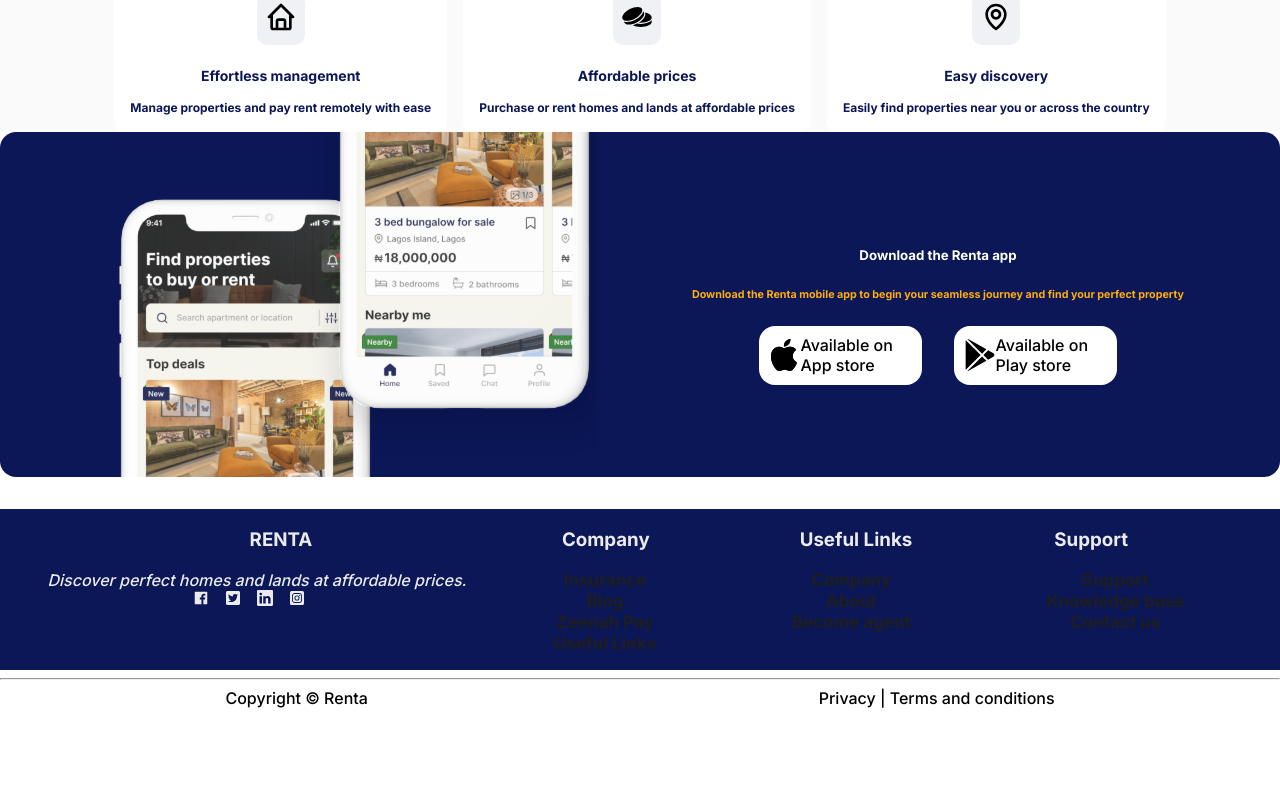
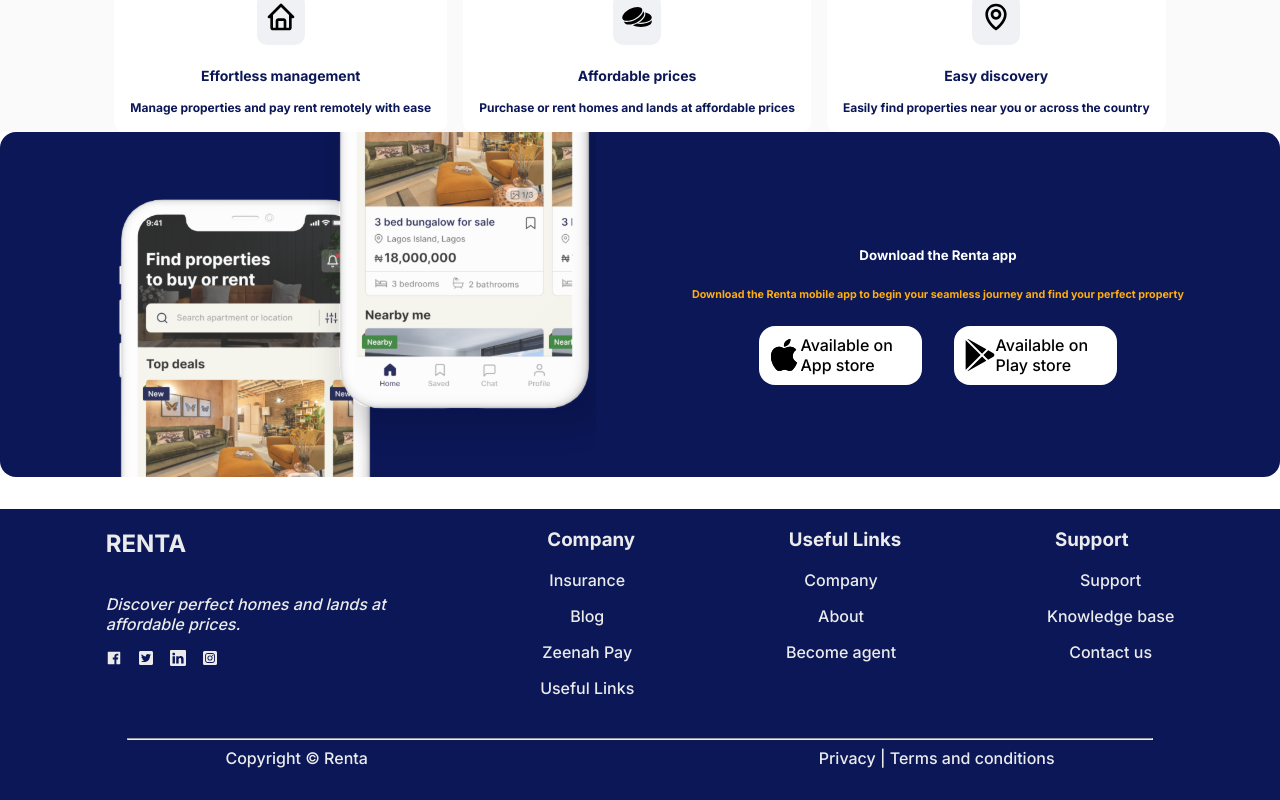
Before and after one commit to walexy026/renta, a React (Create React App) app: page / in a window 1280 px wide. Shown: the part 1341-2141 px from the top of the page. Before the commit the page ends 2049 px from the top, so only its background shows below. Built offline with nearby package versions, Linux system fonts and the light colour scheme.

Commit message:
scroll to bar

```diff
--- a/src/App.js
+++ b/src/App.js
@@ -3,11 +3,13 @@
 import Navbar from "./components/Navbar/Navbar";
 import Partner from "./components/Partners/Partner";
 import Playstore from "./components/Playstore/Playstore";
+import ScrollToTop from "./components/ScrollToTop/ScrollToTop";
 import Stats from "./components/Stats/Stats";
 
 function App() {
   return (
     <div className="App">
+      <ScrollToTop />
       <Navbar />
       <HeroSection />
       <Partner />
--- a/src/components/Footer/Footer.jsx
+++ b/src/components/Footer/Footer.jsx
@@ -31,11 +31,11 @@
   ];
 
   return (
-    <div>
+    <div className="footerItems">
       <footer>
         <div className="row">
           <div className="brand">
-            <h3>RENTA</h3>
+            <h2>RENTA</h2>
           </div>
           <address className="description">
             Discover perfect homes and lands at affordable prices.
@@ -50,7 +50,11 @@
           <h3>Company</h3>
           <ul className="list">
             {servicesLinks.map((link) => {
-              return <li key={link}>{link}</li>;
+              return (
+                <li className="listLink" key={link}>
+                  {link}
+                </li>
+              );
             })}
           </ul>
         </div>
@@ -58,7 +62,11 @@
           <h3>Useful Links</h3>
           <ul className="list">
             {companyLinks.map((link) => {
-              return <li key={link}>{link}</li>;
+              return (
+                <li className="listLink" key={link}>
+                  {link}
+                </li>
+              );
             })}
           </ul>
         </div>
@@ -66,7 +74,11 @@
           <h3>Support</h3>
           <ul className="list">
             {supportLinks.map((link) => {
-              return <li key={link}>{link}</li>;
+              return (
+                <li className="listLink" key={link}>
+                  {link}
+                </li>
+              );
             })}
           </ul>
         </div>
--- a/src/components/Footer/Footer.scss
+++ b/src/components/Footer/Footer.scss
@@ -1,17 +1,28 @@
+.footerItems {
+  background: #0b1757;
+  hr {
+    width: 80%;
+    color: red;
+  }
+}
 footer {
   margin-top: 2rem;
-  background: #0b1757;
   color: #ebebeb;
   display: flex;
   justify-content: space-evenly;
   .row {
     .brand {
-      text-align: center;
+      text-align: start;
+      padding-bottom: 1rem;
+    }
+    .description {
+      max-width: 18rem;
+      padding-bottom: 1rem;
     }
     .social-icons {
       display: flex;
       align-items: center;
-      justify-content: center;
+      justify-content: flex-start;
       .icon {
         padding-right: 1rem;
       }
@@ -24,7 +35,11 @@
       flex-direction: column;
       align-self: center;
       align-items: center;
-      color: #ebebeb !important;
+      color: #ebebeb;
+      cursor: pointer;
+      .listLink {
+        padding-bottom: 1rem;
+      }
     }
   }
 }
@@ -32,4 +47,6 @@
   display: flex;
   align-items: center;
   justify-content: space-around;
+  color: #ebebeb;
+  padding-bottom: 2rem;
 }
--- a/src/components/Navbar/Navbar.jsx
+++ b/src/components/Navbar/Navbar.jsx
@@ -23,9 +23,9 @@
       {toggleMenu && (
         <ul>
           <li className="active">Insurance</li>
-          <li>Blog</li>
-          <li>About</li>
-          <li>
+          <li className="navlinks" >Blog</li>
+          <li className="navlinks">About</li>
+          <li className="navlinks">
             <button>Get Started</button>
           </li>
         </ul>
--- a/src/components/Navbar/Navbar.scss
+++ b/src/components/Navbar/Navbar.scss
@@ -47,7 +47,7 @@
     width: 100vw;
     text-align: center;
   }
-  li {
+  .navlinks {
     font-style: normal;
     font-weight: 600;
     font-size: 17px;
--- /dev/null
+++ b/src/components/ScrollToTop/ScrollToTop.js
@@ -0,0 +1,46 @@
+import React, { useState } from "react";
+import "./ScrollToTop.scss";
+import { BsChevronDoubleUp } from "react-icons/bs";
+
+export default function ScrollToTop() {
+  const [visible, setVisible] = useState(false);
+  window.addEventListener("scroll", () => {
+    window.pageYOffset > 100 ? setVisible(true) : setVisible(false);
+  });
+  return (
+    <div className="scroll">
+      <a href="#" className={`${visible ? "block" : "none"}`}>
+        <BsChevronDoubleUp />
+      </a>
+    </div>
+  );
+}
+
+// const Div = styled.div`
+//   max-width: 100vw;
+//   .none {
+//     opacity: 0;
+//     visibility: hidden;
+//   }
+//   a {
+//     position: fixed;
+//     bottom: 40px;
+//     right: 40px;
+//     background-color: #2d69fd;
+//     padding: 1rem;
+//     border-radius: 100%;
+//     display: flex;
+//     justify-content: center;
+//     align-items: center;
+//     transition: 0.4s ease-in-out;
+//     z-index: 25;
+//     svg {
+//       color: white;
+//       font-size: 1.3rem;
+//     }
+//     @media screen and (min-width: 280px) and (max-width: 1080px) {
+//       left: 75vw;
+//       right: initial;
+//     }
+//   }
+// `;
--- /dev/null
+++ b/src/components/ScrollToTop/ScrollToTop.scss
@@ -0,0 +1,28 @@
+.scroll {
+  max-width: 100vw;
+  .none {
+    opacity: 0;
+    visibility: hidden;
+  }
+  a {
+    position: fixed;
+    bottom: 10px;
+    right: 40px;
+    background: #ebebeb;
+    border-radius: 10px;
+    padding: 1rem;
+    display: flex;
+    justify-content: center;
+    align-items: center;
+    transition: 0.4s ease-in-out;
+    z-index: 25;
+    svg {
+      color: #0b1757;
+      font-size: 1.5rem;
+    }
+    @media screen and (min-width: 280px) and (max-width: 1080px) {
+      left: 75vw;
+      right: initial;
+    }
+  }
+}
```
